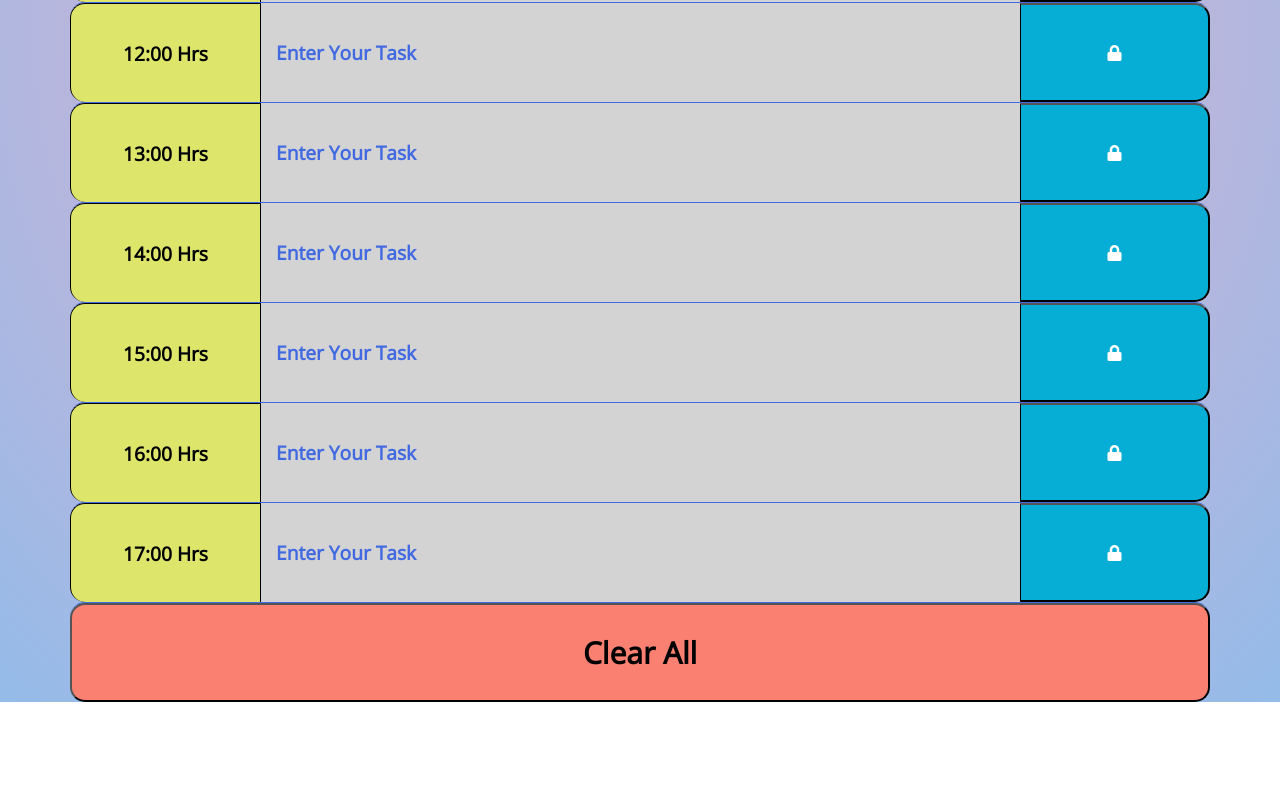
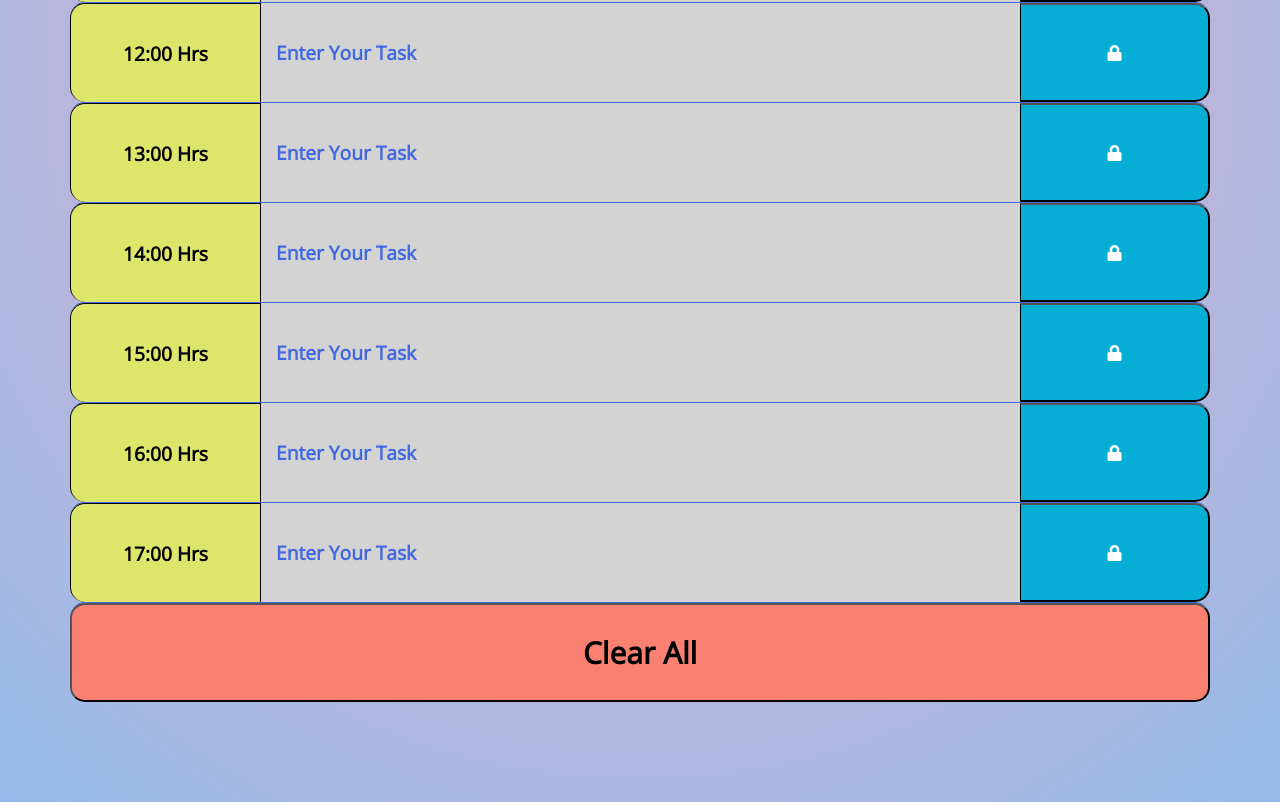
Before and after one commit to romzzp/DayPlanner, a plain HTML site: page index.html in a window 1280 px wide. Shown: the part 644-1446 px from the top of the page. Before the commit the page ends 1346 px from the top, so only its background shows below. Drawn offline with nearby package versions, Linux system fonts and the light colour scheme.

Commit message:
added footer in html and styled in css

```diff
--- a/assets/style.css
+++ b/assets/style.css
@@ -111,6 +111,10 @@ textarea {
   transition: 0.2s ease;
 }
 
+.footer {
+  height: 100px;
+}
+
 #currentDay {
   font-size: 30px;
   font-weight: bolder;
--- a/index.html
+++ b/index.html
@@ -74,6 +74,7 @@
       <button class="col-12 clearBtn">Clear All</button>
     </div>
   </div>
+  <div class="footer container col-12"></div>
 
   <script src="https://cdnjs.cloudflare.com/ajax/libs/jquery/3.2.1/jquery.min.js"></script>
   <script src="https://cdnjs.cloudflare.com/ajax/libs/moment.js/2.24.0/moment.min.js"></script>
```
